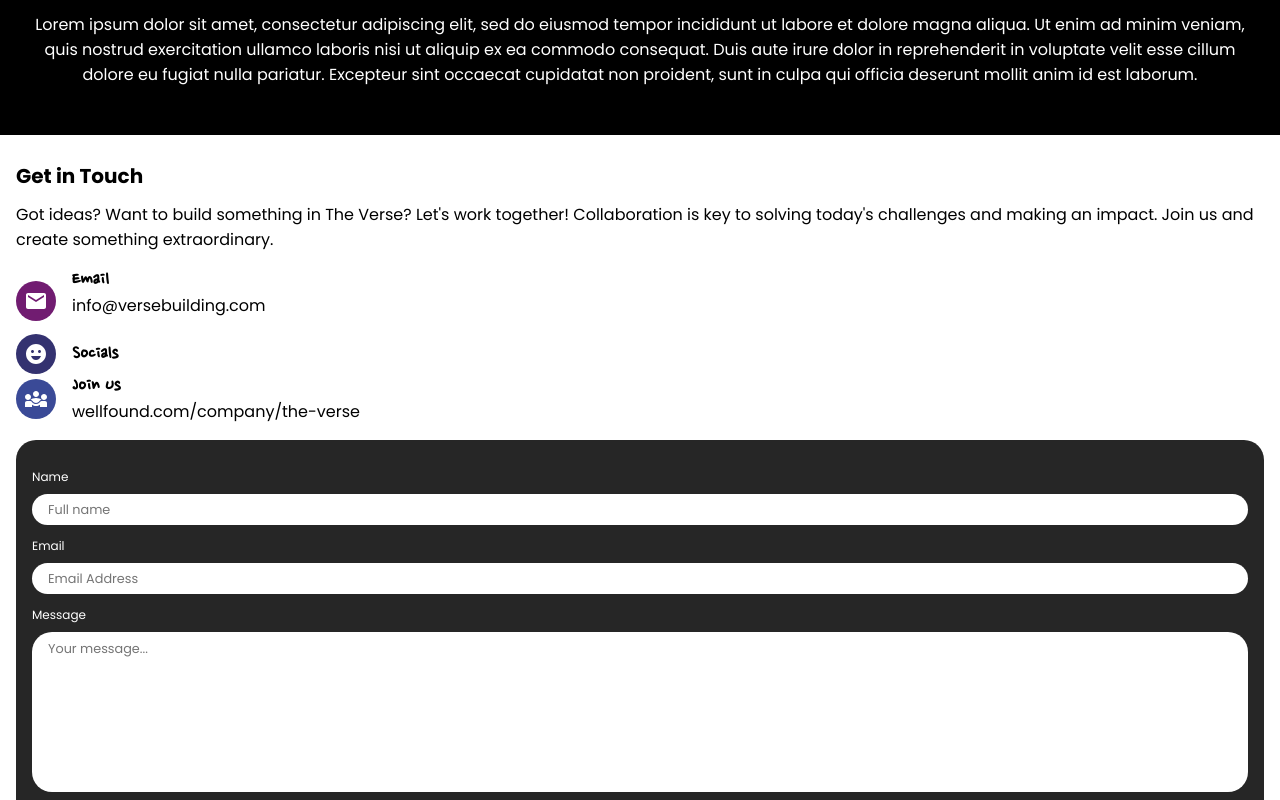
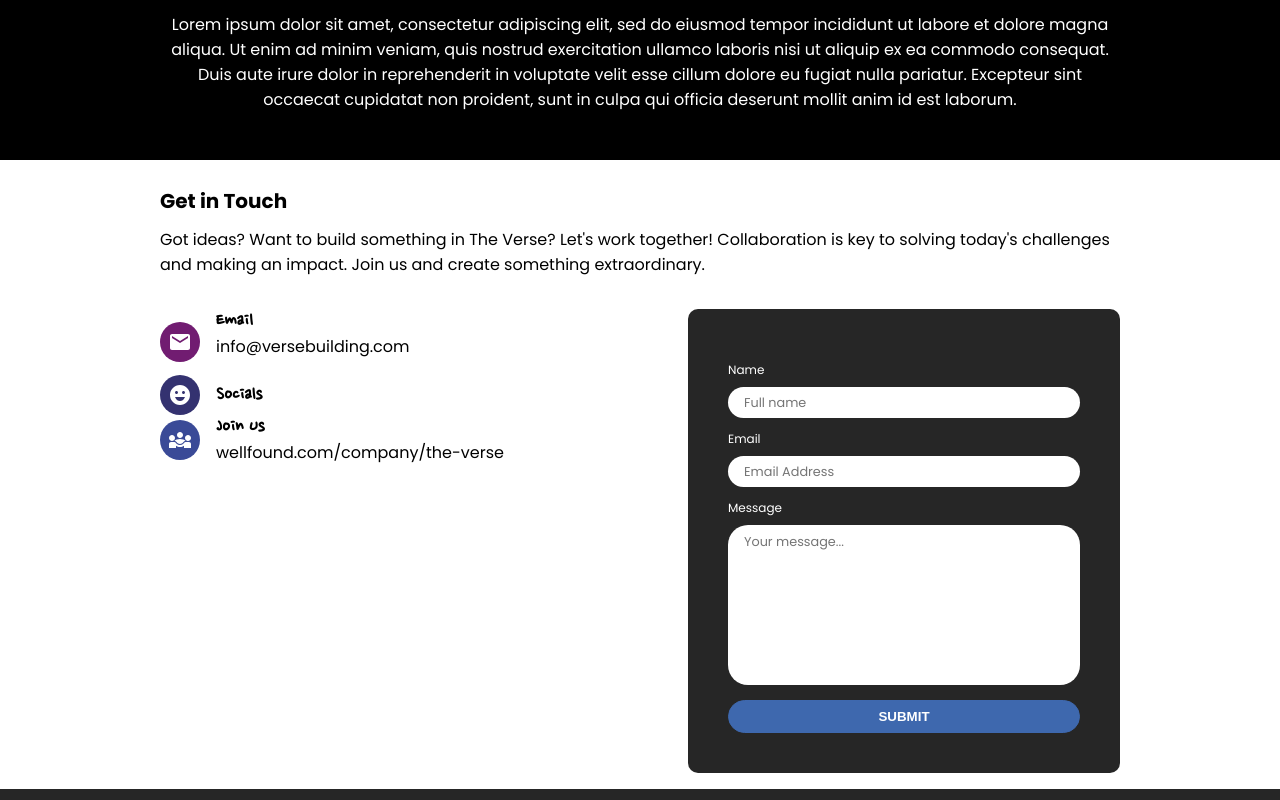
Before and after one commit to bstintheverse/theversewebdev, a React (Vite) app in the folder client/: page /contact-us in a window 1280 px wide. Shown: the part 680-1480 px from the top of the page. Built offline with nearby package versions, Linux system fonts and the light colour scheme.

Commit message:
desktop - update styling

```diff
--- a/client/src/pages/Contact/Contact.scss
+++ b/client/src/pages/Contact/Contact.scss
@@ -11,6 +11,10 @@
         justify-content: space-between;
         padding: 2rem;
 
+        @include desktop {
+            padding-inline: 10rem;
+        }
+
         &-info-form {
             @include flexbox(column);
             gap: 1rem;
@@ -18,6 +22,11 @@
             @include tablet {
                 @include flexbox(row);
                 gap: 2.5rem;
+            }
+
+            @include desktop {
+                @include flexbox(row);
+                justify-content: space-between;
             }
         }
     }
@@ -27,6 +36,12 @@
 
         @include tablet {
             padding: 1rem 2.5rem;
+        }
+
+        @include desktop {
+            @include flexbox(column);
+            gap: 1rem;
+            padding: 1rem 10rem;
         }
     }
 
@@ -77,11 +92,16 @@
         max-width: 100%;
         background-color: $charcoal;
         color: white;
-        border-radius: 1.25rem;
+        border-radius: .625rem;
         box-sizing: border-box;
         padding: 1rem;
 
         @include tablet {
+            padding: 2.5rem;
+        }
+
+        @include desktop {
+            width: 45%;
             padding: 2.5rem;
         }
     }
@@ -103,10 +123,6 @@
     &__textarea {
         width: 100%;
         box-sizing: border-box;
-
-        @include tablet {
-            flex-grow: 1;
-        }
     }
 
     &__button {
```
